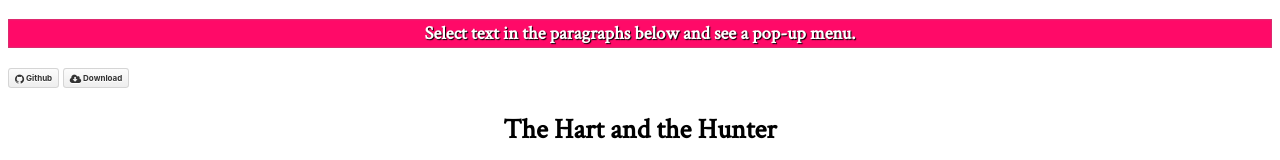
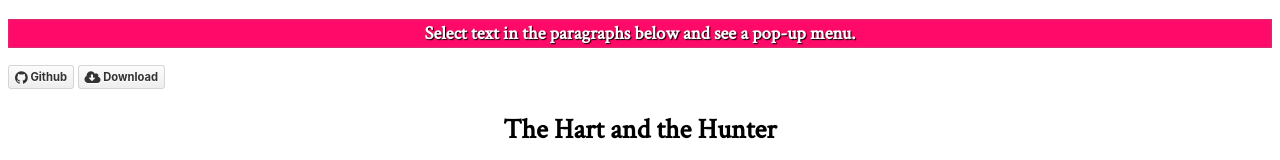
Before and after one commit to rpsthecoder/selected-text-action-menu, a plain HTML site: page index.html in a window 1280 px wide. Shown: the top 160 px of the page. Drawn offline with Linux system fonts and the light colour scheme.

Commit message:
Update style.css

```diff
--- a/style.css
+++ b/style.css
@@ -46,7 +46,7 @@ body{
     border: 1px solid #d5d5d5;
     color: #333;
     font-family: -apple-system, BlinkMacSystemFont, "Segoe UI", "Roboto", "Oxygen", "Ubuntu", "Cantarell", "Fira Sans", "Droid Sans", "Helvetica Neue", sans-serif;
-    font-size: .5rem;
+    font-size: .7rem;
     font-weight: bold;
     padding: 4px 6px 4px 6px;
     text-decoration: none;
```
